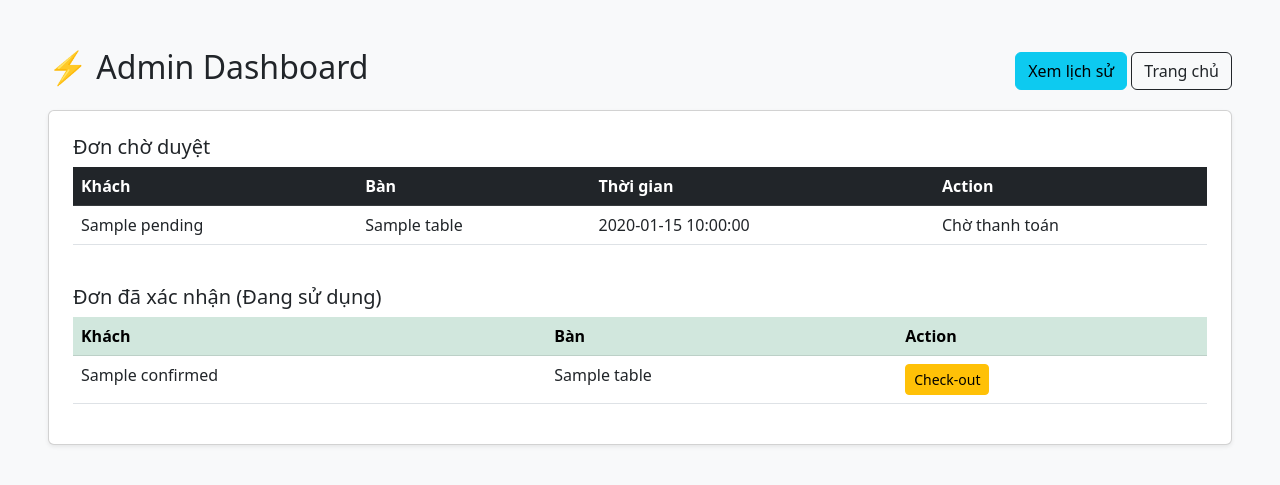
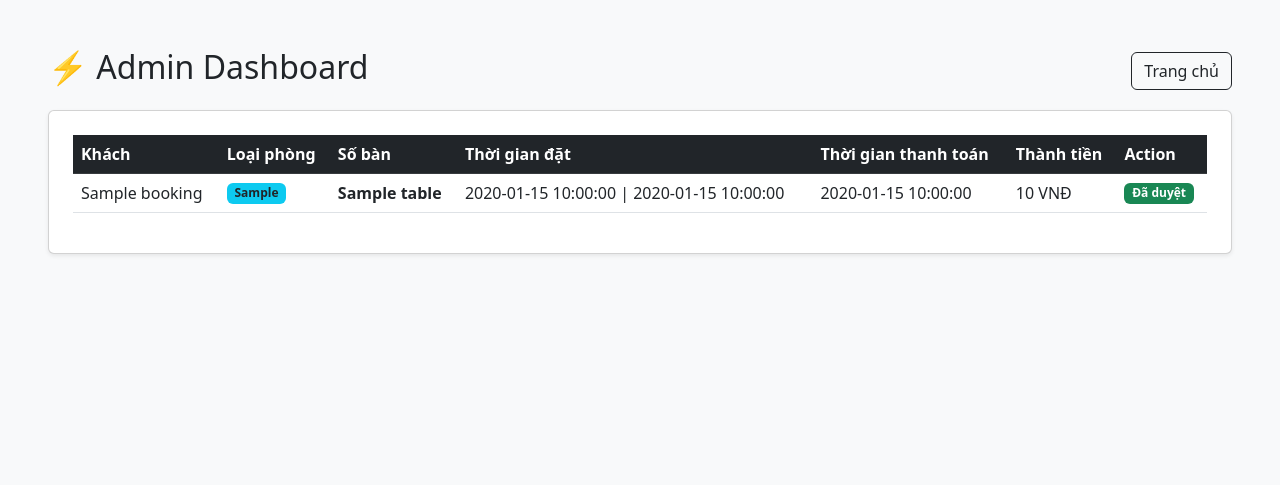
Before and after one commit to tanphatng2007-blip/desknow-booking, a Flask app: template templates/admin.html in a window 1280 px wide. Shown: the top 485 px of the page. Run offline with Flask 3, Linux system fonts and the light colour scheme; the template is opened without the code that fills it: most values are stand-ins (such as "Sample title", 1, 10 or a date in 2020).

Commit message:
Update admin.html

```diff
--- a/templates/admin.html
+++ b/templates/admin.html
@@ -2,29 +2,39 @@
 <body class="bg-light p-5">
     <div class="d-flex justify-content-between align-items-center">
         <h2>⚡ Admin Dashboard</h2>
-        <div>
-            <a href="/admin/history" class="btn btn-info">Xem lịch sử</a>
-            <a href="/" class="btn btn-outline-dark">Trang chủ</a>
-        </div>
+        <a href="/" class="btn btn-outline-dark">Trang chủ</a>
     </div>
 
     <div class="card p-4 mt-3 shadow-sm">
-        <h5>Đơn chờ duyệt</h5>
-        <table class="table table-hover">
-            <thead class="table-dark"><tr><th>Khách</th><th>Bàn</th><th>Thời gian</th><th>Action</th></tr></thead>
+        <table class="table table-hover align-middle">
+            <thead class="table-dark">
+                <tr>
+                    <th>Khách</th>
+                    <th>Loại phòng</th>
+                    <th>Số bàn</th>
+                    <th>Thời gian đặt</th>
+                    <th>Thời gian thanh toán</th>
+                    <th>Thành tiền</th>
+                    <th>Action</th>
+                </tr>
+            </thead>
             <tbody>
-                {% for b in pending %}
-                <tr><td>{{ b.name }}</td><td>{{ b.table }}</td><td>{{ b.date }}</td><td>Chờ thanh toán</td></tr>
-                {% endfor %}
-            </tbody>
-        </table>
-
-        <h5 class="mt-4">Đơn đã xác nhận (Đang sử dụng)</h5>
-        <table class="table table-hover">
-            <thead class="table-success"><tr><th>Khách</th><th>Bàn</th><th>Action</th></tr></thead>
-            <tbody>
-                {% for b in confirmed %}
-                <tr><td>{{ b.name }}</td><td>{{ b.table }}</td><td><a href="/admin/checkout/{{ b.id }}" class="btn btn-warning btn-sm">Check-out</a></td></tr>
+                {% for b in bookings %}
+                <tr>
+                    <td>{{ b.name }}</td>
+                    <td><span class="badge bg-info text-dark">{{ b.room_type|capitalize }}</span></td>
+                    <td><strong>{{ b.table }}</strong></td>
+                    <td>{{ b.date }} | {{ b.time }}</td>
+                    <td>{{ b.confirmed_at if b.confirmed_at else 'Chưa thanh toán' }}</td>
+                    <td>{{ b.price }} VNĐ</td>
+                    <td>
+                        {% if b.status == 'pending' %}
+                        <a href="/confirm/{{ b.id }}" class="btn btn-success btn-sm">Duyệt Đơn</a>
+                        {% else %}
+                        <span class="badge bg-success">Đã duyệt</span>
+                        {% endif %}
+                    </td>
+                </tr>
                 {% endfor %}
             </tbody>
         </table>
```
